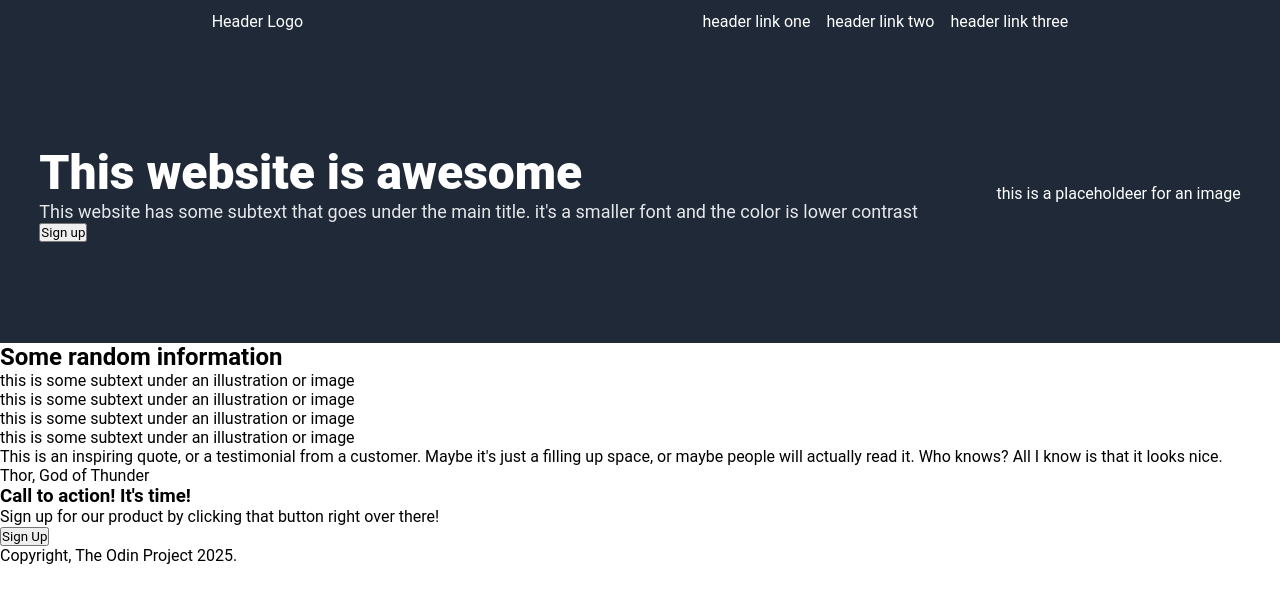
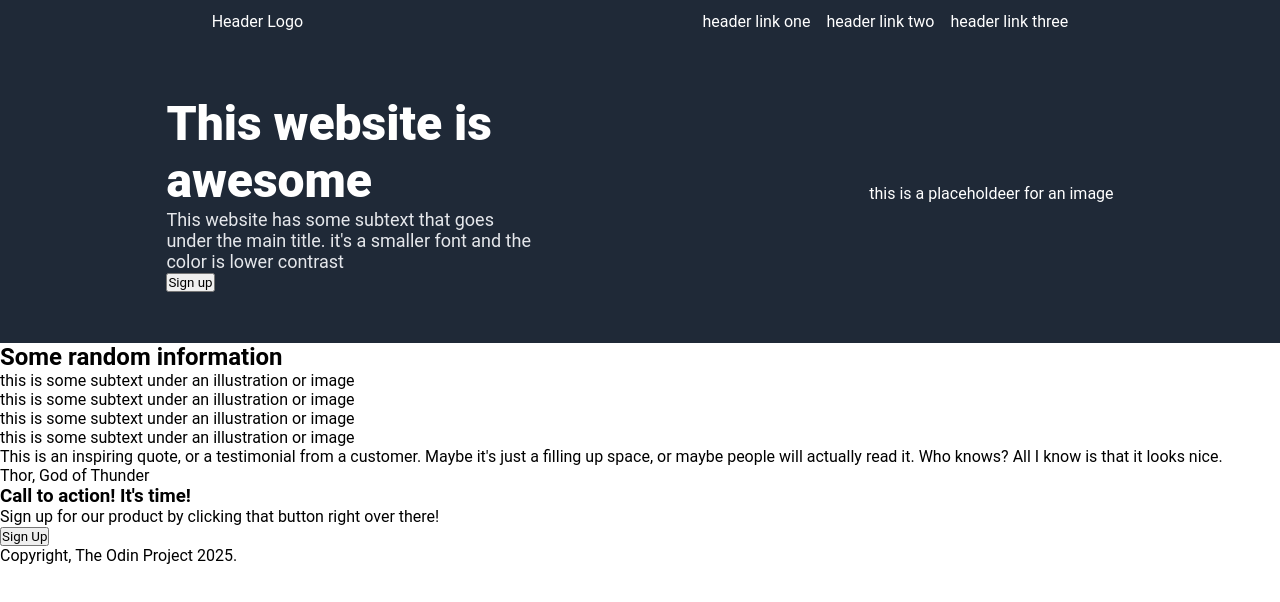
Before and after one commit to masul2099/landing-page, a plain HTML site: page index.html in a window 1280 px wide. Drawn offline with Linux system fonts and the light colour scheme.

Commit message:
Add .hero .text width

```diff
--- a/style.css
+++ b/style.css
@@ -36,6 +36,10 @@ a {
     height: 300px;
 }
 
+.hero .text {
+    width: 370px;
+}
+
 .hero .text h1 {
     font-size: 48px;
     font-weight: 900;
```
